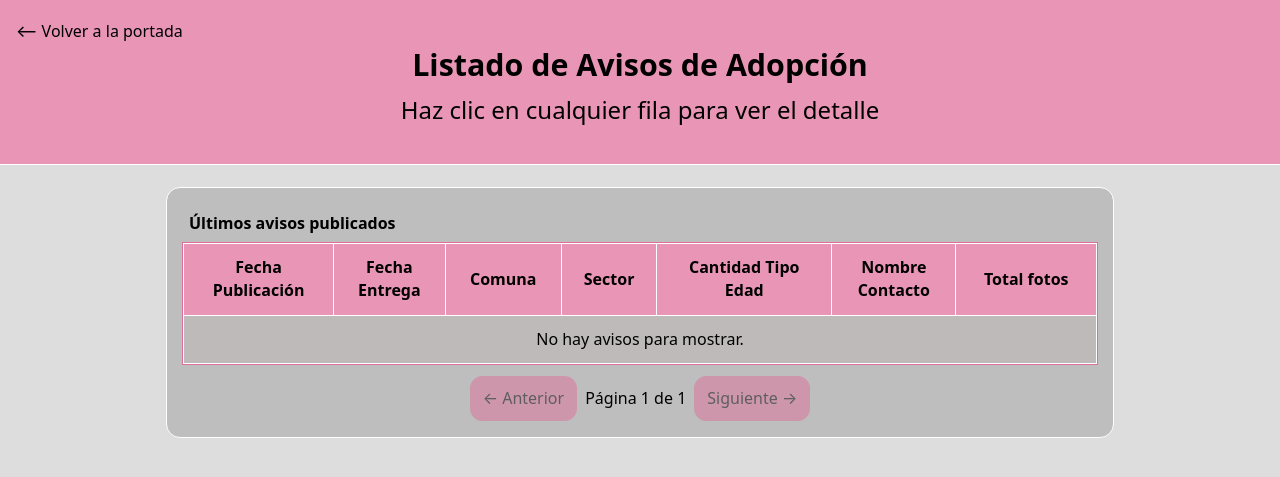
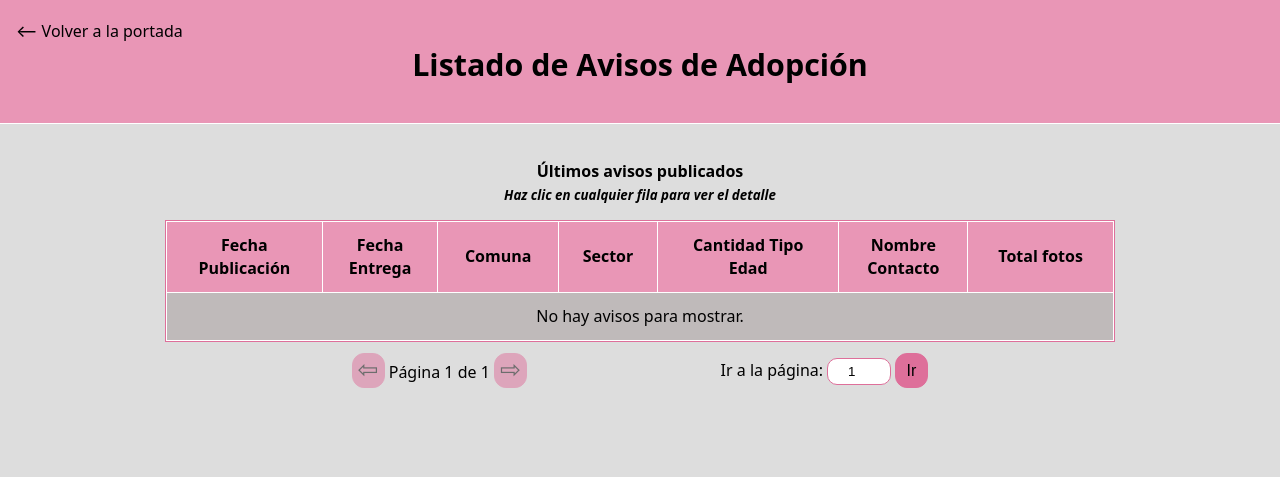
Before and after one commit to Jarinx/desarrollo_web_julieta_ayelli, a Flask app: page /listado in a window 1280 px wide. Shown: the top 477 px of the page. Run offline with Flask 3, Linux system fonts and the light colour scheme; data that the repository does not hold is empty.

Commit message:
extras t2

```diff
--- a/flask_app/app.py
+++ b/flask_app/app.py
@@ -199,6 +199,14 @@ def listado():
     total_avisos = len(avisos) + len(prev) + len(next)
     total_paginas = max(1, math.ceil(total_avisos/pag_items))
 
+    print(f"(app) CANTIDADES AVISOS:\n"
+          f"- PREV = {len(prev)}\n"
+          f"- AVISOS = {len(avisos)}\n"
+          f"- NEXT = {len(next)}\n"
+          f"- => TOT_AVISOS = {total_avisos}\n"
+          f"- => TOT_PAGINAS = {total_paginas}\n"
+          )
+
     if pag > total_paginas:
         pag = total_paginas
 
--- a/flask_app/database/db.py
+++ b/flask_app/database/db.py
@@ -35,12 +35,14 @@ def get_avisos_adopcion(limit, pag):
 
     offset = (pag-1) * limit
 
+    # avisos desde 0 hasta offset
     prev = (
         session.query(AvisoAdopcion)
         .order_by(AvisoAdopcion.fecha_ingreso.desc())
         .all()[:offset]
     )
 
+    # avisos desde offset hasta offset+5
     avisos = (
         session.query(AvisoAdopcion)
         .order_by(AvisoAdopcion.fecha_ingreso.desc())
@@ -49,6 +51,7 @@ def get_avisos_adopcion(limit, pag):
         .all()
     )
 
+    # avisos desde offset+5 hasta el último
     next = (
         session.query(AvisoAdopcion)
         .order_by(AvisoAdopcion.fecha_ingreso.desc())
--- a/flask_app/static/css/listado.css
+++ b/flask_app/static/css/listado.css
@@ -3,7 +3,7 @@ main{ max-width:980px; margin:22px auto; padding:0 16px 64px; }
 
 /* Tabla (usar verticales) */
 table{ width:100%; }              /* el resto ya está en theme */
-caption{ text-align:left; color:var(--muted); padding:8px 6px; }    /* solo para recordar que puedes añadir la clase */
+/* caption{ text-align:left; color:var(--muted); padding:8px 6px; }    solo para recordar que puedes añadir la clase */
 
 /* Fila interactiva */
 tbody tr:hover{ cursor:pointer; } /* color hover ya está en theme */
@@ -25,7 +25,7 @@ h4{ margin:12px 0 10px; color:var(--muted); }
 }
 .fotos-grid img{
   width:320px; height:240px; object-fit:cover;
-  border-radius:10px; border:1px solid #22314a; display:block; margin:0 auto;
+  border-radius:10px; border:1px solid #22314a; display:block; margin:0 auto; cursor: pointer;
 }
 
 /* Responsivo */
@@ -51,3 +51,10 @@ h4{ margin:12px 0 10px; color:var(--muted); }
   object-fit: contain;   /* mantiene proporción sin recortar */
   border-radius:10px;
 }
+
+/* helpers comunes */
+tr.clickable { cursor: pointer; }
+.pager { display:flex; gap:.5rem; align-items:stretch; justify-content:space-evenly; margin-top:12px; }
+.pager .btn{ padding: 0 5px 5px 5px; font-size: 25px; width: 33px; height: 35px;}
+.pager .btn[aria-disabled="true"] { opacity:.5; pointer-events:none; }
+.pager .btn.texto{padding: 0 10px 0 10px; font-size: 16px;}
--- a/flask_app/static/css/theme.css
+++ b/flask_app/static/css/theme.css
@@ -61,12 +61,12 @@ nav a{ text-decoration:none; }
 .btn:hover{ background:#e3578d; }
 .btn.primary{ background:var(--accent); color:#000000; border-color:transparent; font-weight:700; }
 .btn.primary:hover{ background:#e3578d; }
-.btn.link{ background:transparent; border-color:transparent; color:var(--accent); text-decoration:underline; }
+.btn.link{ background:var(--accent); border-color:transparent; color:var(--accent); text-decoration:underline; }
 .btn.ghost{ background:transparent; border:1px dashed #ffffff; }
 
 /* Back link */
 .back-link{
-  display:inline-flex; align-items:center; gap:6px;
+  display:block; align-items:center; gap:6px;
   font-weight:500; text-decoration:none; color:var(--ink);
 }
 .back-link:hover{ text-decoration:underline; }
--- a/flask_app/static/js/listado.js
+++ b/flask_app/static/js/listado.js
@@ -35,3 +35,45 @@ document.getElementById("detFotos")?.addEventListener("click", (e) => {
 document.getElementById("cerrarModal")?.addEventListener("click", cerrarModal);
 modal?.addEventListener("click", (e) => { if (e.target === modal) cerrarModal(); });
 document.addEventListener("keydown", (e) => { if (e.key === "Escape") cerrarModal(); });
+
+document.addEventListener('click', (e) => {
+  const row = e.target.closest('tr.clickable');
+  if (!row) return;
+  const href = row.dataset.href;
+  if (href) window.location = href;
+});
+
+  // Paginación con input
+document.addEventListener('DOMContentLoaded', () => {
+  const input = document.getElementById('input-ir-pagina');
+  const btnIr = document.getElementById('btn-ir-pagina');
+  const pagerNav = document.querySelector('nav.pager');
+
+  if (!input || !btnIr || !pagerNav) return;
+
+  // total_paginas viene del servidor, lo "inyectamos" en JS vía data-attr:
+  const totalPaginas = '{{ total_paginas | int }}';
+  const baseUrl = pagerNav.dataset.baseUrl; // ej: "/listado"
+
+  btnIr.addEventListener('click', () => {
+    let destino = parseInt(input.value, 10);
+
+    // Validación básica en front:
+    if (isNaN(destino)) return;
+    if (destino < 1) destino = 1;
+    if (destino > totalPaginas) destino = totalPaginas;
+
+    // Navegar:
+    // Construimos /listado?pag=N
+    const url = `${baseUrl}?pag=${destino}`;
+    window.location = url;
+  });
+
+  // UX: enter en el input también dispara el botón
+  input.addEventListener('keydown', (e) => {
+    if (e.key === 'Enter') {
+      e.preventDefault();
+      btnIr.click();
+    }
+  });
+});
--- a/flask_app/templates/listado/base.html
+++ b/flask_app/templates/listado/base.html
@@ -6,12 +6,6 @@
   <meta name="viewport" content="width=device-width, initial-scale=1">
   <link rel="stylesheet" href="{{ url_for('static', filename='css/theme.css') }}">
   {% block css %}{% endblock %}
-  <style>
-    /* helpers comunes */
-    tr.clickable { cursor: pointer; }
-    .pager { display:flex; gap:.5rem; align-items:center; justify-content:center; margin-top:12px; }
-    .pager .btn[aria-disabled="true"] { opacity:.5; pointer-events:none; }
-  </style>
 </head>
 
 <body>
@@ -28,6 +22,8 @@
     {% block content %}{% endblock %}
   </main>
 
+  <!-- Scripts -->
+  <script lang="javascript" src="{{ url_for('static', filename='js/listado.js') }}"></script>
   {% block scripts %}{% endblock %}
 </body>
 </html>
--- a/flask_app/templates/listado/detalle.html
+++ b/flask_app/templates/listado/detalle.html
@@ -81,6 +81,4 @@
 </div>
 {% endblock %}
 
-{% block scripts %}
-    <script lang="javascript" src="{{ url_for('static', filename='js/listado.js') }}"></script>
-{% endblock %}
+{% block scripts %}{% endblock %}
--- a/flask_app/templates/listado/listado.html
+++ b/flask_app/templates/listado/listado.html
@@ -9,15 +9,15 @@
 <!-- Header -->
 {% block header %}
 <h1>Listado de Avisos de Adopción</h1>
-<h2>Haz clic en cualquier fila para ver el detalle</h2>
+<h2></h2>
 {% endblock %}
 
 <!-- Main -->
 {% block content %}
     <!-- Listado -->
-    <section id="lista" class="card">
+    <section id="lista">
       <table id="tabla-avisos" class="table--verticals">
-        <caption>Últimos avisos publicados</caption>
+        <caption>Últimos avisos publicados<br><small><i>Haz clic en cualquier fila para ver el detalle</i></small></caption>
         <thead>
           <tr>
             <th>Fecha<br>Publicación</th>
@@ -49,23 +49,24 @@
         </tbody>
       </table>
       <!-- Paginación -->
-      <nav class="pager" aria-label="Paginación">
-        <a class="btn" aria-disabled="{{ 'true' if not has_prev else 'false' }}"
-          href="{{ url_for('listado', pag=pag-1) if has_prev else '#' }}">← Anterior</a>
-        <span>Página {{ pag }} de {{ total_paginas }}</span>
-        <a class="btn" aria-disabled="{{ 'true' if not has_next else 'false' }}"
-          href="{{ url_for('listado', pag=pag+1) if has_next else '#' }}">Siguiente →</a>
+      <nav class="pager" aria-label="Paginación" data-base-url="{{ url_for('listado') }}">
+        <span>
+          <!-- Página anterior -->
+          <a class="btn" aria-disabled="{{ 'true' if not has_prev else 'false' }}"
+            href="{{ url_for('listado', pag=pag-1) if has_prev else '#' }}">&#8678;</a>
+          <!-- Estado actual -->
+          <span>Página {{ pag }} de {{ total_paginas }}</span>
+          <!-- Página siguiente -->
+          <a class="btn" aria-disabled="{{ 'true' if not has_next else 'false' }}"
+            href="{{ url_for('listado', pag=pag+1) if has_next else '#' }}">&#8680;</a>
+        </span>
+        <!-- Ir a la página x -->
+        <span>Ir a la página:
+          <input id="input-ir-pagina" type="number" min="1" max="{{ total_paginas }}" value="{{ pag }}" style="width:4rem; text-align:center;">
+          <button id="btn-ir-pagina" class="btn texto" type="button">Ir</button>
+        </span>
       </nav>
     </section>
 {% endblock %}
 
-{% block scripts %}
-<script>
-document.addEventListener('click', (e) => {
-  const row = e.target.closest('tr.clickable');
-  if (!row) return;
-  const href = row.dataset.href;
-  if (href) window.location = href;
-});
-</script>
-{% endblock %}
+{% block scripts %}{% endblock %}
```
Also changed, not shown: flask_app/templates/portada/portada.html (+7 -5 lines).
